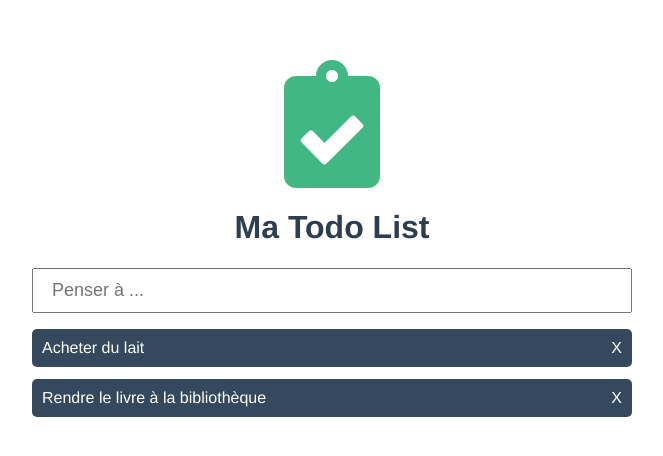
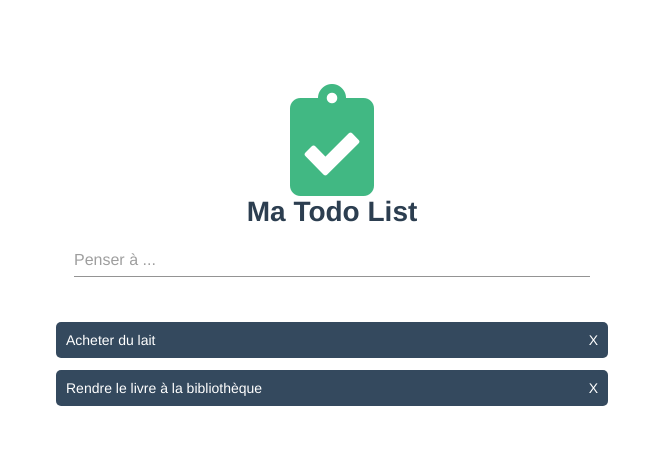
Before and after one commit to RunTheMachine/TodoList, a Vue app: page / in a window 1280 px wide. Shown: the top 456 px of the page, without its empty margins (308-971 px from the left). Built offline with nearby package versions, Linux system fonts and the light colour scheme.

Commit message:
ajout de vuetify et changement du input des taches en model vuetify

```diff
--- a/index.html
+++ b/index.html
@@ -4,6 +4,7 @@
     <meta charset="utf-8">
     <meta name="viewport" content="width=device-width,initial-scale=1.0">
     <title>todo-vue</title>
+    <link href='https://fonts.googleapis.com/css?family=Roboto:100,300,400,500,700,900|Material+Icons' rel="stylesheet">
     <link rel="stylesheet" href="https://use.fontawesome.com/releases/v5.8.1/css/all.css" integrity="sha384-50oBUHEmvpQ+1lW4y57PTFmhCaXp0ML5d60M1M7uH2+nqUivzIebhndOJK28anvf" crossorigin="anonymous">
   </head>
   <body>
--- a/package.json
+++ b/package.json
@@ -10,7 +10,8 @@
     "build": "node build/build.js"
   },
   "dependencies": {
-    "vue": "^2.5.2"
+    "vue": "^2.5.2",
+    "vuetify": "^1.5.13"
   },
   "devDependencies": {
     "autoprefixer": "^7.1.2",
--- a/src/App.vue
+++ b/src/App.vue
@@ -9,7 +9,9 @@
 <script>
 import HelloWorld from './components/HelloWorld'
 import TodoList from './components/TodoList'
-
+// index.js or main.js
+// index.js or main.js
+import 'vuetify/dist/vuetify.min.css' // Ensure you are using css-loader
 export default {
   name: 'App',
   components: {
--- a/src/components/TodoList.vue
+++ b/src/components/TodoList.vue
@@ -1,6 +1,12 @@
 <template>
     <div>
-      <input type="text" class="todo-input" placeholder="Penser à ..." v-model="newTodo" @keyup.enter="addTodo">
+        <v-flex>
+          <v-text-field
+            placeholder="Penser à ..."
+            class="todo-input"
+            v-model="newTodo" @keyup.enter="addTodo"
+          ></v-text-field>
+        </v-flex>
       <div v-for="(todo, index) in todos" :keys="todo.id" class="todo-item">
           <div>
             {{todo.title}}
--- a/src/main.js
+++ b/src/main.js
@@ -2,6 +2,9 @@
 // (runtime-only or standalone) has been set in webpack.base.conf with an alias.
 import Vue from 'vue'
 import App from './App'
+import Vuetify from 'vuetify'
+
+Vue.use(Vuetify)
 
 Vue.config.productionTip = false
 
```
Also changed, not shown: 1 other file (tests, documents, lock files or other folders).
